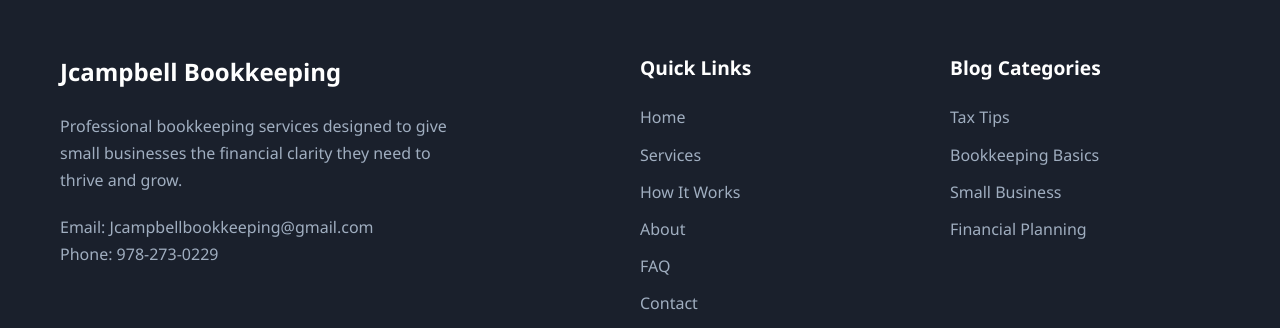
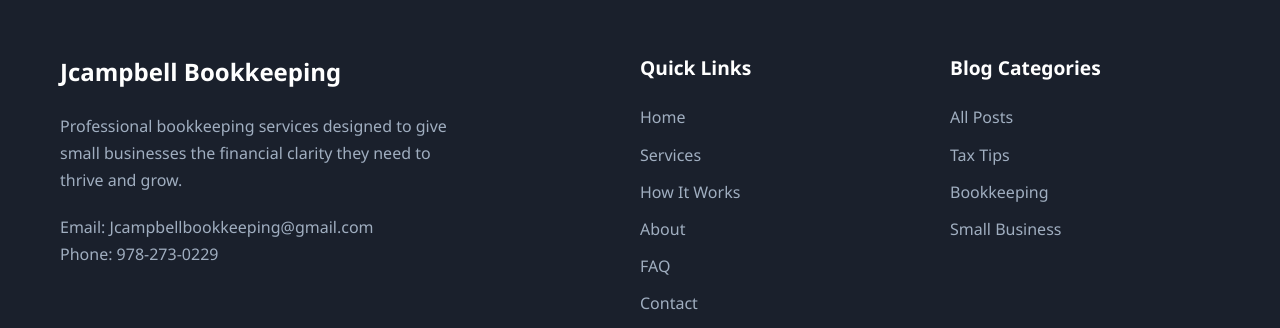
Before and after one commit to jcampbell9724/jcampbell-bookkeeping, a Jekyll site: the page built from blog/index.html, in a window 1280 px wide and 900 px high, scrolled down 668 px. Shown: the part 467-795 px from the top of the window. Built offline with Jekyll 4.4.1, drawn with Linux system fonts in a browser that asks for light colours; the list of posts is cut into pages by our own code.

Commit message:
Update footer.html

```diff
--- a/_includes/footer.html
+++ b/_includes/footer.html
@@ -79,21 +79,21 @@
             <div class="footer-links">
                 <h4>Quick Links</h4>
                 <ul>
-                    <li><a href="/">Home</a></li>
-                    <li><a href="/#services">Services</a></li>
-                    <li><a href="/#process">How It Works</a></li>
-                    <li><a href="/#about">About</a></li>
-                    <li><a href="/#faq">FAQ</a></li>
-                    <li><a href="/#contact">Contact</a></li>
+                    <li><a href="{{ site.baseurl }}/">Home</a></li>
+                    <li><a href="{{ site.baseurl }}/#services">Services</a></li>
+                    <li><a href="{{ site.baseurl }}/#process">How It Works</a></li>
+                    <li><a href="{{ site.baseurl }}/#about">About</a></li>
+                    <li><a href="{{ site.baseurl }}/#faq">FAQ</a></li>
+                    <li><a href="{{ site.baseurl }}/#contact">Contact</a></li>
                 </ul>
             </div>
             <div class="footer-links">
                 <h4>Blog Categories</h4>
                 <ul>
-                    <li><a href="/blog/?tag=tax">Tax Tips</a></li>
-                    <li><a href="/blog/?tag=bookkeeping">Bookkeeping Basics</a></li>
-                    <li><a href="/blog/?tag=small-business">Small Business</a></li>
-                    <li><a href="/blog/?tag=finance">Financial Planning</a></li>
+                    <li><a href="{{ site.baseurl }}/blog/">All Posts</a></li>
+                    <li><a href="{{ site.baseurl }}/blog/?tag=tax">Tax Tips</a></li>
+                    <li><a href="{{ site.baseurl }}/blog/?tag=bookkeeping">Bookkeeping</a></li>
+                    <li><a href="{{ site.baseurl }}/blog/?tag=small-business">Small Business</a></li>
                 </ul>
             </div>
         </div>
```
